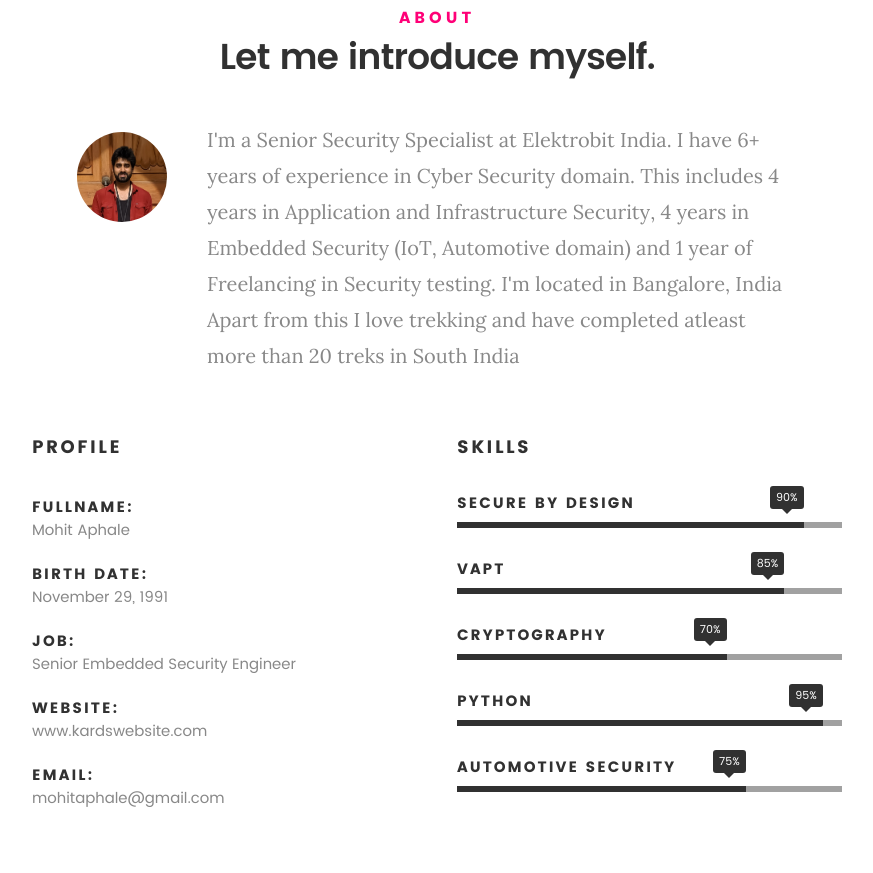
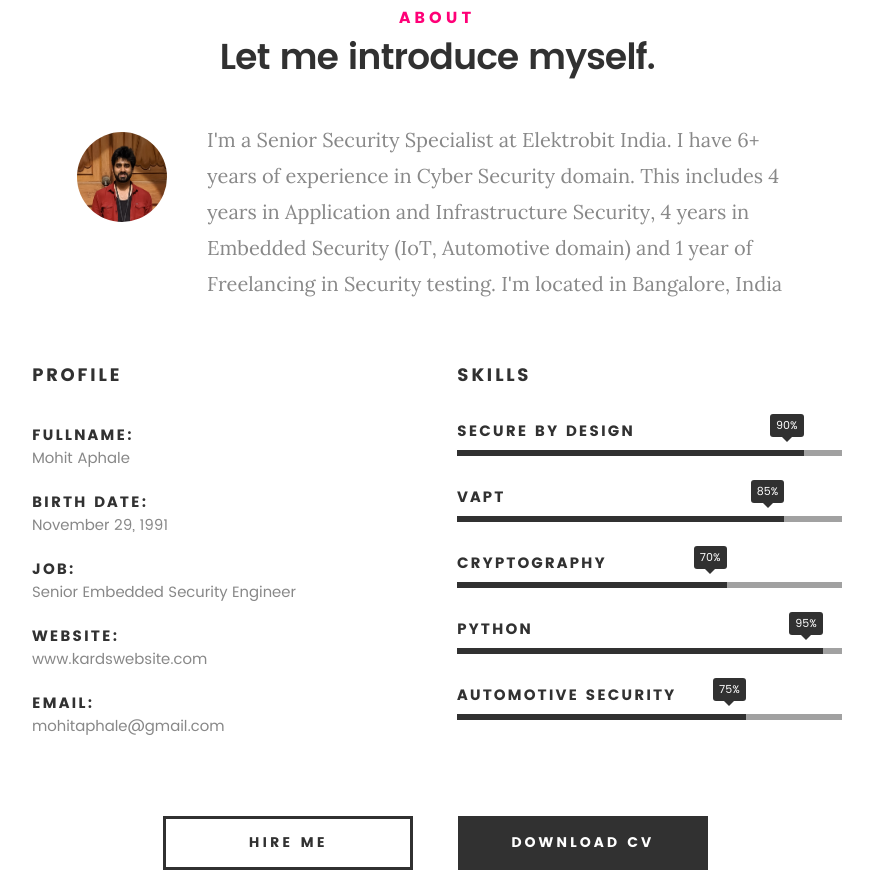
Before and after one commit to mohitaphale/mohitaphale.github.io, a plain HTML site: page index.html in a window 1280 px wide. Shown: the part 917-1790 px from the top of the page, without its empty margins (203-1076 px from the left). Drawn offline with Linux system fonts and the light colour scheme; files whose address does not match are found by name.

Commit message:
Update index.html

```diff
--- a/index.html
+++ b/index.html
@@ -113,7 +113,7 @@
 
    				<img src="images/mohit.jpg" alt="Profile Picture">
 
-   				<p class="lead">I'm a Senior Security Specialist at Elektrobit India. I have 6+ years of experience in Cyber Security domain. This includes 4 years in Application and Infrastructure Security, 4 years in Embedded Security (IoT, Automotive domain) and 1 year of Freelancing in Security testing. I'm located in Bangalore, India<br>Apart from this I love trekking and have completed atleast more than 20 treks in South India</p>
+   				<p class="lead">I'm a Senior Security Specialist at Elektrobit India. I have 6+ years of experience in Cyber Security domain. This includes 4 years in Application and Infrastructure Security, 4 years in Embedded Security (IoT, Automotive domain) and 1 year of Freelancing in Security testing. I'm located in Bangalore, India</p>
    			</div>
 
    		</div>
```
